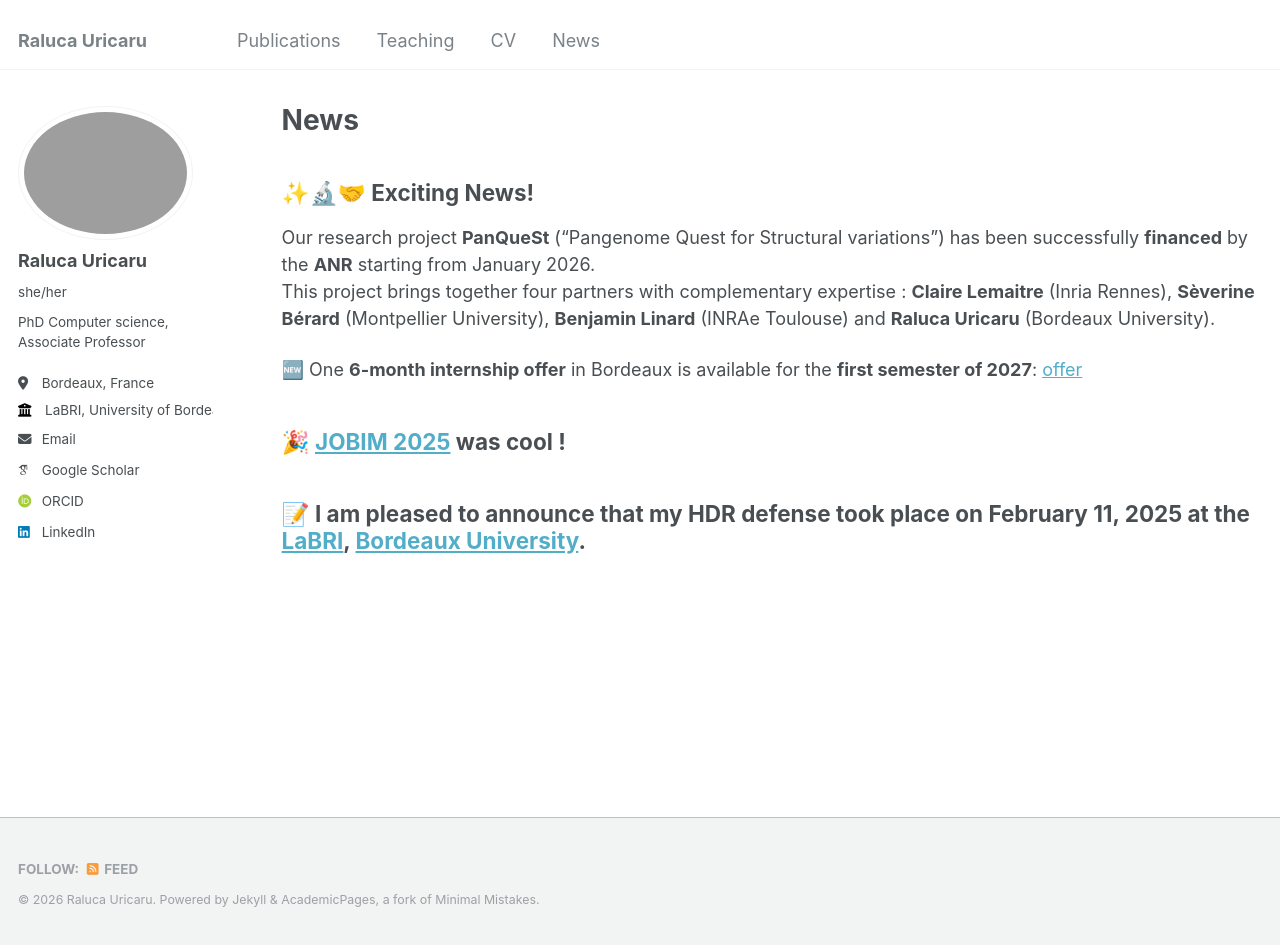
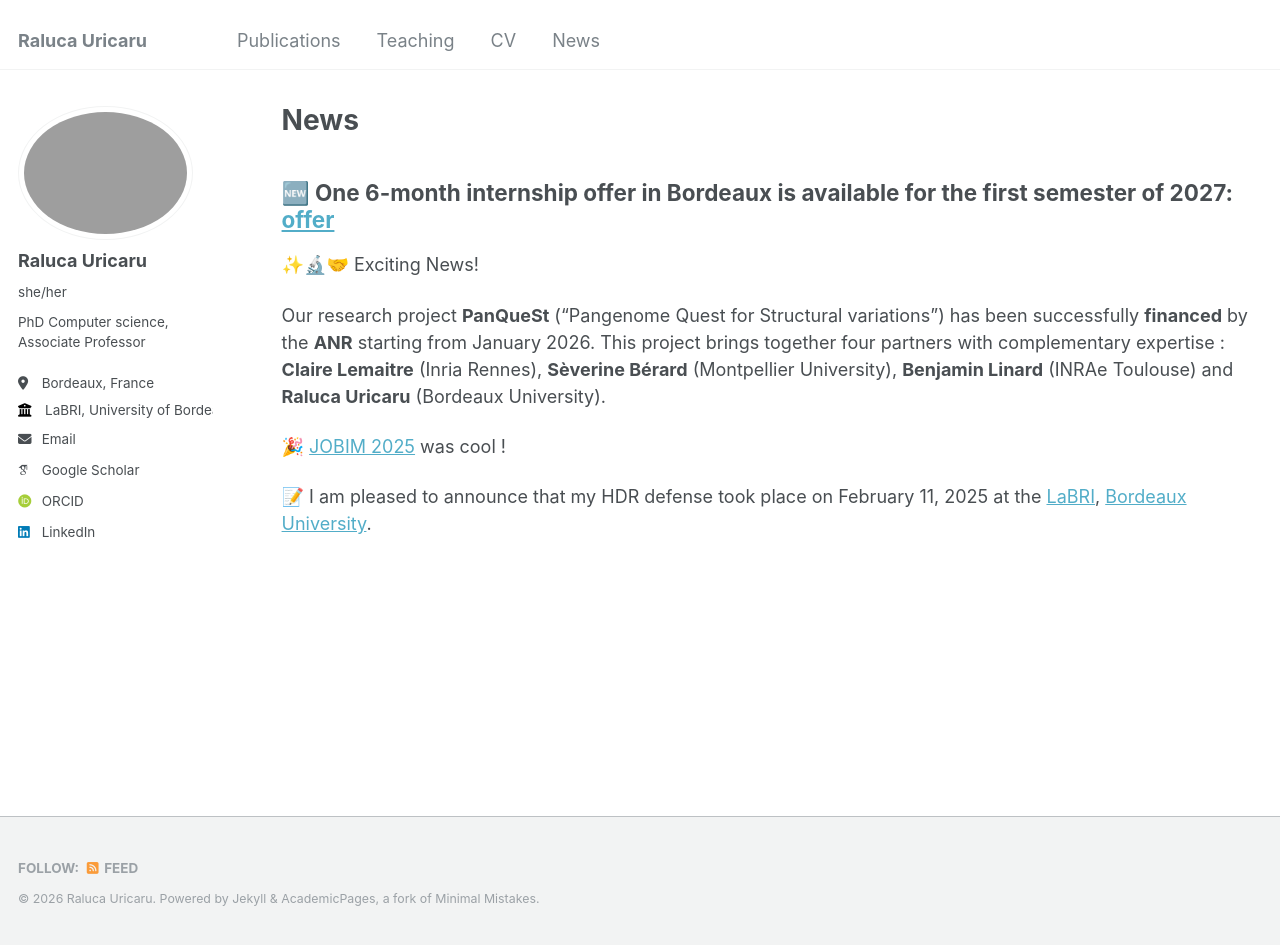
Before and after one commit to ruricaru/ruricaru.github.io, a Jekyll site: the page built from _pages/news.md, in a window 1280 px wide and 945 px high. Built offline with Jekyll 4.4.1, drawn with Linux system fonts in a browser that asks for light colours; emoji names are drawn with the system emoji font; some web fonts are replaced.

```diff
--- a/_pages/news.md
+++ b/_pages/news.md
@@ -5,14 +5,15 @@ permalink: /news/
 author_profile: true
 ---
 
-## ✨🔬🤝 Exciting News!
-
-Our research project **PanQueSt** ("Pangenome Quest for Structural variations") has been successfully **financed** by the **ANR** starting from January 2026.
-This project brings together four partners with complementary expertise : **Claire Lemaitre** (Inria Rennes), **Sèverine Bérard** (Montpellier University), **Benjamin Linard** (INRAe Toulouse) and **Raluca Uricaru** (Bordeaux University).
-
-🆕 One **6-month internship offer** in Bordeaux is available for the **first semester of 2027**: [offer](https://team.inria.fr/genscale/files/2026/10/M2_internship_pangenomics_translocations_2026-2027_Bordeaux.pdf)
-
-## :tada: [JOBIM 2025](https://jobim2025.labri.fr/) was cool !
+## 🆕 One **6-month internship offer** in Bordeaux is available for the **first semester of 2027**: [offer](https://team.inria.fr/genscale/files/2026/10/M2_internship_pangenomics_translocations_2026-2027_Bordeaux.pdf)
 
 
-## :memo: I am pleased to announce that my HDR defense took place on February 11, 2025 at the [LaBRI](http://www.labri.fr/), [Bordeaux University](http://www.u-bordeaux.fr/).
+✨🔬🤝 Exciting News!
+
+Our research project **PanQueSt** ("Pangenome Quest for Structural variations") has been successfully **financed** by the **ANR** starting from January 2026.  This project brings together four partners with complementary expertise : **Claire Lemaitre** (Inria Rennes), **Sèverine Bérard** (Montpellier University), **Benjamin Linard** (INRAe Toulouse) and **Raluca Uricaru** (Bordeaux University).
+
+
+:tada: [JOBIM 2025](https://jobim2025.labri.fr/) was cool !
+
+
+:memo: I am pleased to announce that my HDR defense took place on February 11, 2025 at the [LaBRI](http://www.labri.fr/), [Bordeaux University](http://www.u-bordeaux.fr/).
```
